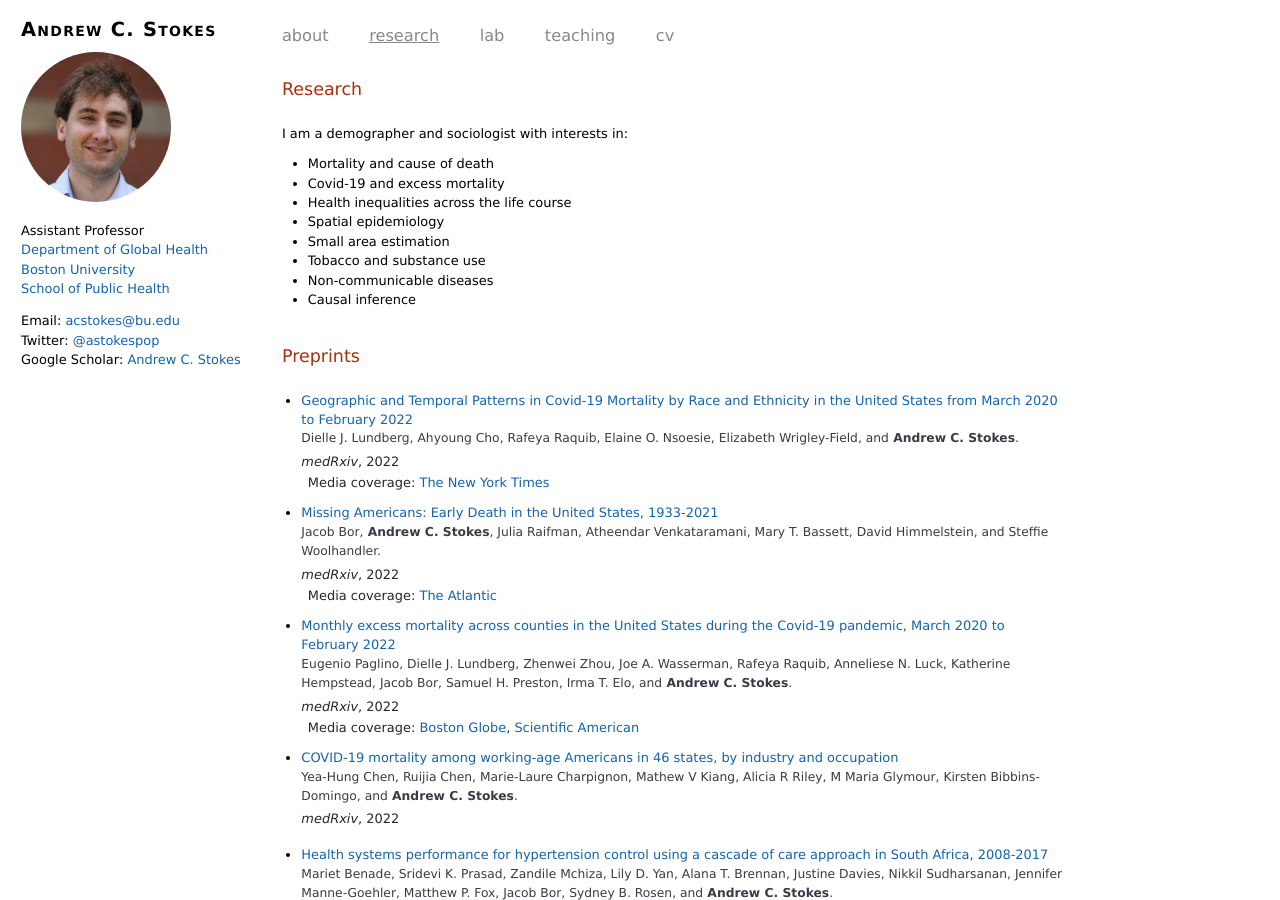
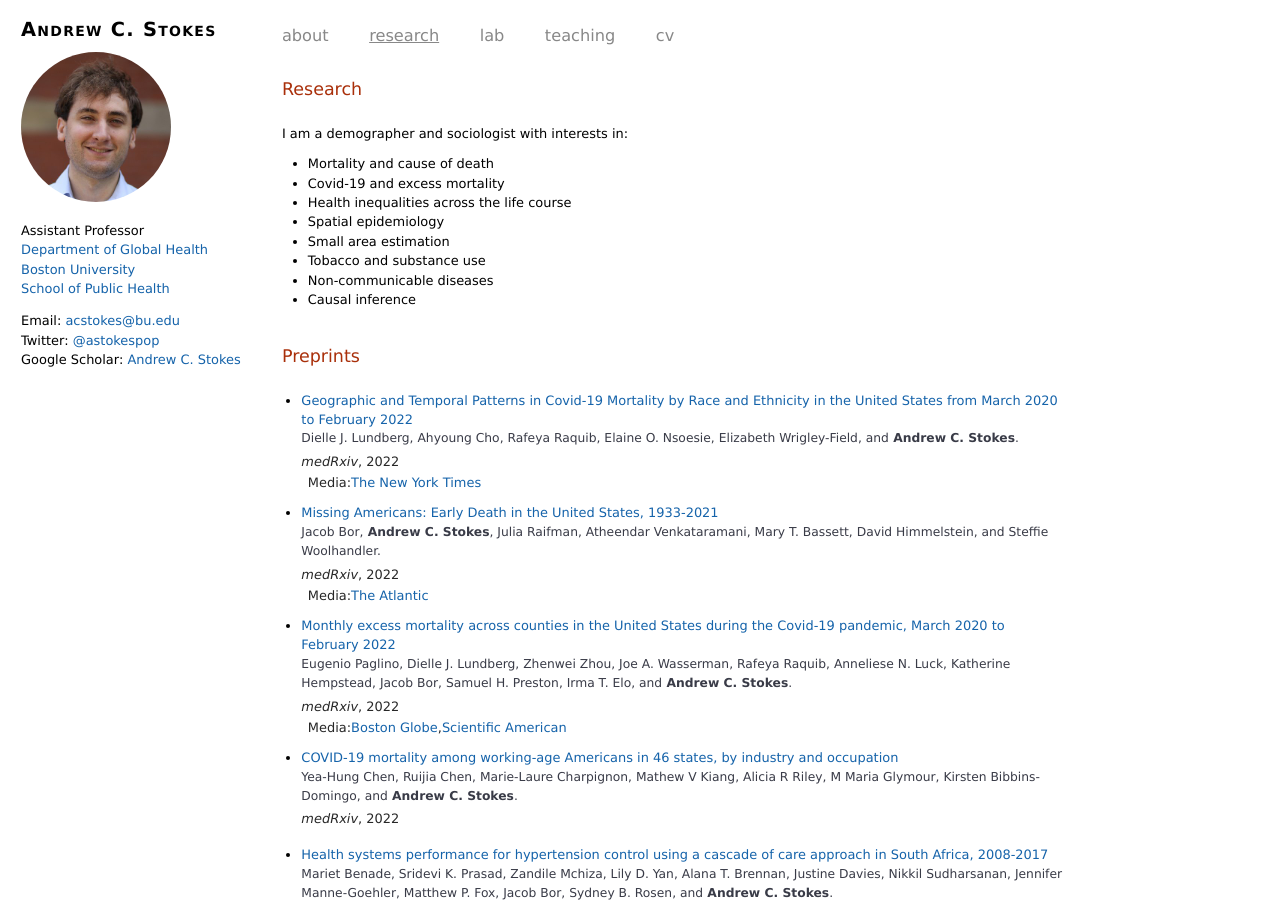
Before and after one commit to Aykerimm/andrew-profile, a Jekyll site: the page built from researches.html, in a window 1280 px wide and 900 px high. Built offline with Jekyll 4.4.1, drawn with Linux system fonts in a browser that asks for light colours.

Commit message:
removed Coverage

```diff
--- a/researches.html
+++ b/researches.html
@@ -47,8 +47,8 @@ pageurl: /researches
         {% if research.mediaCoverage and research.mediaCoverage != empty %}
         <p class="research__meta research__meta-media-coverage">
             <span>
-                <span class="research__meta-media-header">Media coverage:</span>
-            {% for media in research.mediaCoverage %}
+                <span class="research__meta-media-header">Media:</span>
+                {%- for media in research.mediaCoverage -%}
                 <a class="research__meta-media-link" href="{{media.link}}">{{media.name}}</a>
                 {%- if forloop.last != true -%}
                 ,
@@ -88,17 +88,19 @@ pageurl: /researches
             <p class="research__meta">
                 <span class="research__meta-publisher">{{ research.publisher }}</span>{% if research.publisher != "" %}, {% endif %}{{ research.date.year }}
             </p>
-            {% if research.mediaCoverage and research.mediaCoverage != empty %}
-            <div class="research__meta research__meta-media-coverage">
-                <span class="research__meta-media-header">Media coverage:</span>
-                {% for media in research.mediaCoverage %}
-                <a class="research__meta-media-link" href="{{media.link}}">{{media.name}}</a>
-                {%- if forloop.last != true -%}
-                    ,
-                {%- endif -%}
-                {% endfor %}
+            {%- if research.mediaCoverage and research.mediaCoverage != empty -%}
+            <p class="research__meta research__meta-media-coverage">
+                <span>
+                    <span class="research__meta-media-header">Media:</span>
+                {%- for media in research.mediaCoverage -%}
+                    <a class="research__meta-media-link" href="{{media.link}}">{{media.name}}</a>
+                    {%- if forloop.last != true -%}
+                        ,
+                    {%- endif -%}
+                {%- endfor -%}
 
-            </div>
+                </span>
+            </p>
             {% endif %}
         </li>
         {% endfor %}
```
